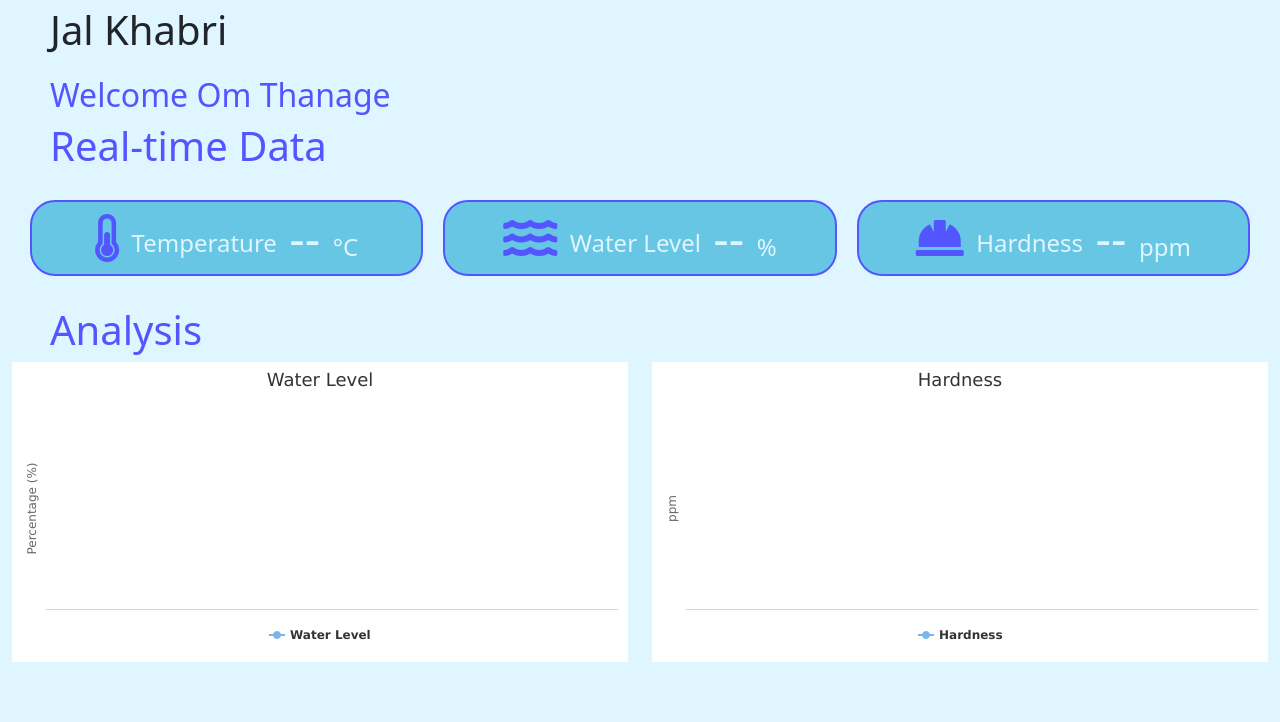
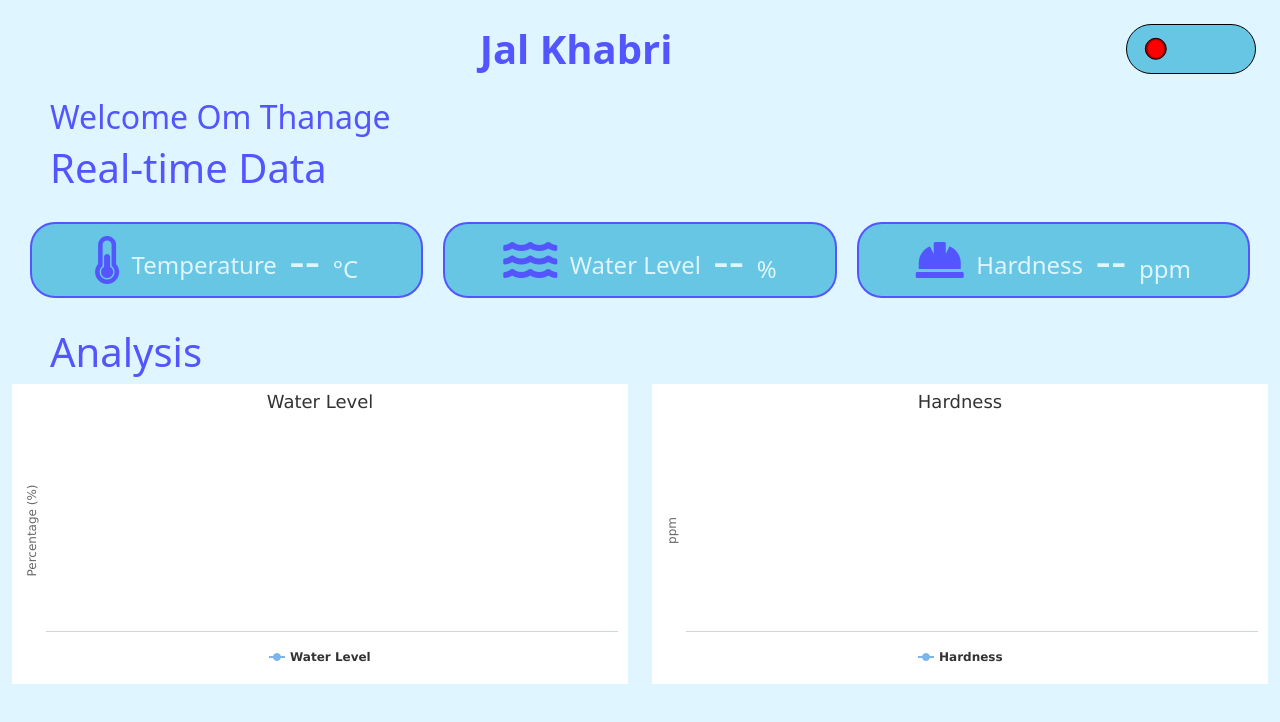
Before and after one commit to Om-Thanage/Jal-Khabri, a plain HTML site: page index.html in a window 1280 px wide. Drawn offline with nearby package versions, Linux system fonts and the light colour scheme; no server answers.

Commit message:
Add on/off switch to the dashboard

```diff
--- a/dashboard.css
+++ b/dashboard.css
@@ -2,9 +2,15 @@ body{
     background-color: #DFF5FF;
 }
 h2 {
-  font-size: 2.5rem;
+  font-size: 2.5rem ;
   text-align: center;
   color: #5356FF;
+}
+.fs-1{
+  font-size: 3rem;
+  font-weight: bolder;
+  color: #5356FF;
+
 }
 h3{
   font-size: 2.0rem;
@@ -43,7 +49,7 @@ p {
 }
 
 
-@media screen and (min-width: 1041px){
+@media screen and (min-width: 768px){
   .components{
     display: flex;
     justify-content: center;
@@ -71,3 +77,64 @@ p {
     text-align: left;
   }
 }
+
+.toggle {
+  appearance: none;
+  position: relative;
+  font-size: 1em;
+  border: max(1px, 0.05em) solid;
+  border-radius: 2em;
+  width: 8em; /* Increased width */
+  height: 3em; /* Increased height */
+  aspect-ratio: 1; /* Added aspect-ratio property */
+  background: #67C6E3;
+  box-sizing: content-box;
+  overflow: hidden;
+
+  &::before {
+    content: "";
+    position: absolute;
+    top: 50%;
+    left: 1.8em;
+    width: 1.4em; /* Adjusted width */
+    height: 1.4em; /* Adjusted height */
+    background-size: 1.4em 0.7em;
+    background-position: 0 0;
+    border-radius: 50%;
+    transform: translate(-50%, -50%);
+    transition: background-position 0.75s, left 0.75s;
+    border: 1px solid #000;
+    background-color: red;
+    box-shadow: inset 0.1em 0 0.1em #0008, inset -0.1em 0 0.1em #0008;
+  }
+
+  &:checked {
+    &::before {
+      left: calc(100% - 1.8em); /* Adjusted left position */
+      background-position: 1.4em 0;
+      background-color: green;
+    }
+  }
+
+  &[disabled] {
+    opacity: 0.25;
+  }
+}
+
+@media print {
+  .toggle {
+    &, &::before, &::after {
+      -webkit-print-color-adjust: exact;
+      print-color-adjust: exact;
+    }
+  }
+}
+
+@media (prefers-reduced-motion) {
+  .toggle {
+    &, &::before, &::after {
+      transition: none !important;
+      animation: none !important;
+    }
+  }
+}
--- a/index.html
+++ b/index.html
@@ -10,11 +10,15 @@
   <script src="https://code.highcharts.com/modules/accessibility.js"></script>
 </head>
 <body>
-    <div class="d-flex flex-column flex-md-row align-items-center pb-3 ">
+    <div class="d-flex flex-row flex-md-row align-items-center pb-10 justify-content-between ">
         <a href="/" class="d-flex align-items-center link-body-emphasis text-decoration-none"></a>
           <span class="fs-1">Jal Khabri</span>
         </a>
+        <input type="checkbox" role="switch" class="toggle m-4" />
+
     </div>
+
+
     <h3>Welcome Om Thanage</h3>
     <h2>Real-time Data</h2>
 
--- a/script.js
+++ b/script.js
@@ -37,9 +37,18 @@ Highcharts.chart('chart-level', {
   credits: {
     enabled: false
   },
+  plotOptions: {
+    series: {
+      maxPointWidth: 10 // Adjust this value to fit your design
+    }
+  },
+  scrollbar: {
+    enabled: true
+  },
   series: [{
     name: 'Water Level',
-    data: []
+    data: [],
+    turboThreshold: 0 // Disable initial series threshold
   }]
 });
 
@@ -62,9 +71,18 @@ Highcharts.chart('chart-hardness', {
   credits: {
     enabled: false
   },
+  plotOptions: {
+    series: {
+      maxPointWidth: 10 // Adjust this value to fit your design
+    }
+  },
+  scrollbar: {
+    enabled: true
+  },
   series: [{
     name: 'Hardness',
-    data: []
+    data: [],
+    turboThreshold: 0 // Disable initial series threshold
   }]
 });
 
@@ -83,7 +101,7 @@ function updateData() {
 
     //Update Water Level Chart
     const levelChart = Highcharts.charts[0];
-    levelChart.series[0].addPoint([Date.now(), parseFloat(level)], true, levelChart.series[0].data.length >= 20);
+    levelChart.series[0].addPoint([Date.now(), parseFloat(level)], true, levelChart.series[0].data.length >= 20 );
 
     // Update Hardness Chart
     const hardnessChart = Highcharts.charts[1];
@@ -92,7 +110,23 @@ function updateData() {
 }
 
 // Initial data update
-updateData();
+document.addEventListener("DOMContentLoaded", function() {
+  // Get the checkbox element
+  var checkbox = document.querySelector('.toggle');
+
+  // Add event listener for the 'change' event
+  checkbox.addEventListener('change', function() {
+    // Check if the checkbox is checked
+    if (checkbox.checked) {
+      // If checked, call the updateData function
+      updateData();
+      setInterval(updateData, 2000);
+    }
+    else {
+      // If unchecked, clear the interval
+      clearInterval(intervalId);
+    }
+  });
+});
 
 // Periodically update data
-setInterval(updateData, 2000);
```
